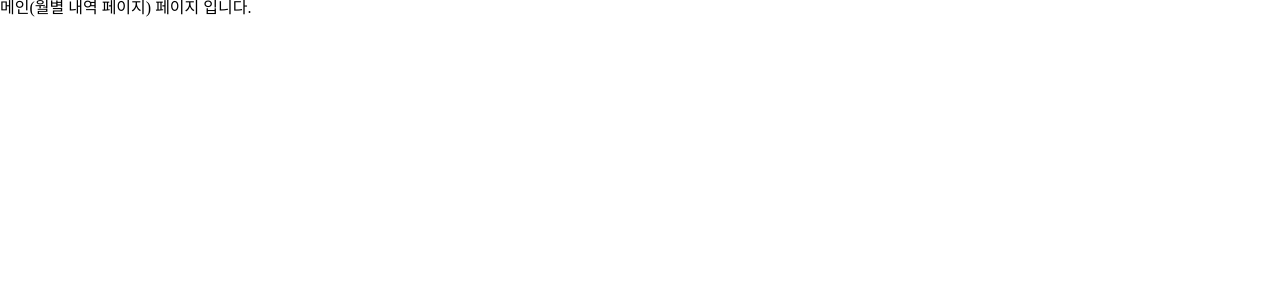
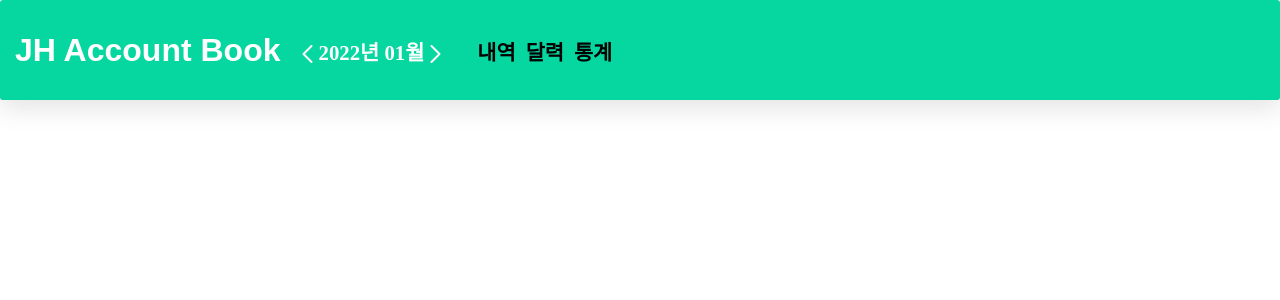
Before and after one commit to Kings0816/account-book, a React app in the folder frontend/: page / in a window 1280 px wide. Shown: the top 300 px of the page. Built offline with nearby package versions, Linux system fonts and the light colour scheme; sample sign-in values are in the browser's storage; the HTML template or start-up script is replaced by a standard one.

Commit message:
feat: 공통 header 컴포넌트 구현 - #3
* 공통으로 쓰이는 header 컴포넌트를 구현했습니다.
* 현재 페이지 라우팅만 될뿐, 달력값 변경은 미구현 상태입니다.

```diff
--- /dev/null
+++ b/frontend/src/components/Header/index.jsx
@@ -0,0 +1,99 @@
+import React from 'react';
+import { Link } from 'react-router-dom';
+import styled from 'styled-components';
+
+import previous from '../../../public/assets/previous-button.svg';
+import next from '../../../public/assets/next-button.svg';
+
+const Header = () => {
+    return (
+        <Wrapper>
+            <Title>JH Account Book</Title>
+            <DateBox>
+                <ArrowButton>
+                    <img src={previous} />
+                </ArrowButton>
+                <Date>2022년 01월</Date>
+                <ArrowButton>
+                    <img src={next} />
+                </ArrowButton>
+            </DateBox>
+            <PageBox>
+                <PageTarget to="/">내역</PageTarget>
+                <PageTarget to="/calendar">달력</PageTarget>
+                <PageTarget to="/statistics">통계</PageTarget>
+            </PageBox>
+        </Wrapper>
+    );
+};
+
+export default Header;
+
+const Wrapper = styled.div`
+    width: 100vw;
+    height: 100px;
+
+    display: flex;
+    flex-direction: row;
+    justify-content: start;
+    align-items: center;
+
+    border-radius: 3px;
+    box-sizing: border-box;
+    box-shadow: ${({ theme }) => theme.shadow.pale};
+
+    background-color: ${({ theme }) => theme.color.mint};
+`;
+
+const Title = styled.h1`
+    margin: 0px 15px;
+
+    font-weight: bold;
+    font-family: sans-serif;
+    font-size: ${({ theme }) => theme.fontSize.medium};
+
+    color: ${({ theme }) => theme.color.white};
+`;
+
+const DateBox = styled.div`
+    margin-top: 7px;
+
+    display: flex;
+    flex-direction: row;
+    justify-content: space-between;
+    align-items: center;
+
+    font-size: ${({ theme }) => theme.fontSize.small};
+`;
+
+const ArrowButton = styled.button`
+    margin-top: 3px;
+`;
+
+const Date = styled.strong`
+    font-weight: bold;
+    color: ${({ theme }) => theme.color.white};
+`;
+
+const PageBox = styled.div`
+    margin: 7px 0px 0px 20px;
+
+    display: flex;
+    flex-direction: row;
+    justify-content: space-between;
+`;
+
+const PageTarget = styled(Link)`
+    margin-left: 10px;
+    text-decoration: none;
+
+    font-weight: bold;
+    font-size: ${({ theme }) => theme.fontSize.small};
+
+    color: ${({ theme }) => theme.color.black};
+
+    &:hover {
+        cursor: pointer;
+        color: ${({ theme }) => theme.color.white};
+    }
+`;
--- a/frontend/src/pages/Main/index.jsx
+++ b/frontend/src/pages/Main/index.jsx
@@ -1,7 +1,21 @@
 import React from 'react';
+import styled from 'styled-components';
+
+import Header from '../../components/Header';
 
 const Main = () => {
-    return <div>메인(월별 내역 페이지) 페이지 입니다.</div>;
+    return (
+        <Wrapper>
+            <Header />
+        </Wrapper>
+    );
 };
 
 export default Main;
+
+const Wrapper = styled.div`
+    display: flex;
+    flex-direction: row;
+    justify-content: space-between;
+    align-items: center;
+`;
```
